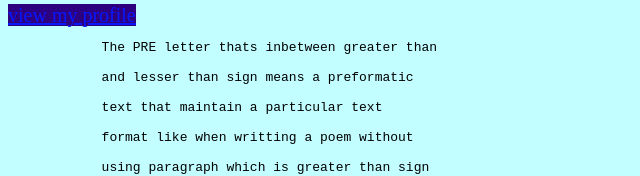
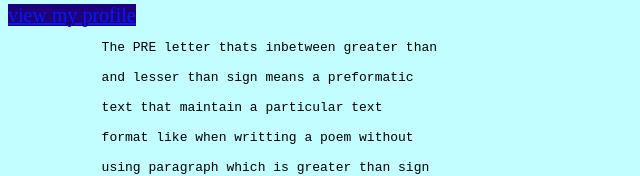
Before and after one commit to MUNAPRO/web-class, a plain HTML site: page index.htm in a window 1280 px wide. Shown: the part 518-694 px from the top of the page, 0-640 px from the left. Drawn offline with Linux system fonts and the light colour scheme.

Commit message:
Update index.htm

```diff
--- a/index.htm
+++ b/index.htm
@@ -15,7 +15,7 @@
 
         <img src="image.jpg" width="150" height="150" /><br>
 
-        <a href="https://web.facebook.com/" style="color:rgb(8, 24, 253); font-size: 20px; background-color:rgb(45, 0, 128);"> view my profile</a>
+        <a href="https://web.facebook.com/" style="color:rgb(8, 24, 253); font-size: 20px; background-color:rgb(30, 0, 120);"> view my profile</a>
         <pre>
             The PRE letter thats inbetween greater than
 
```
